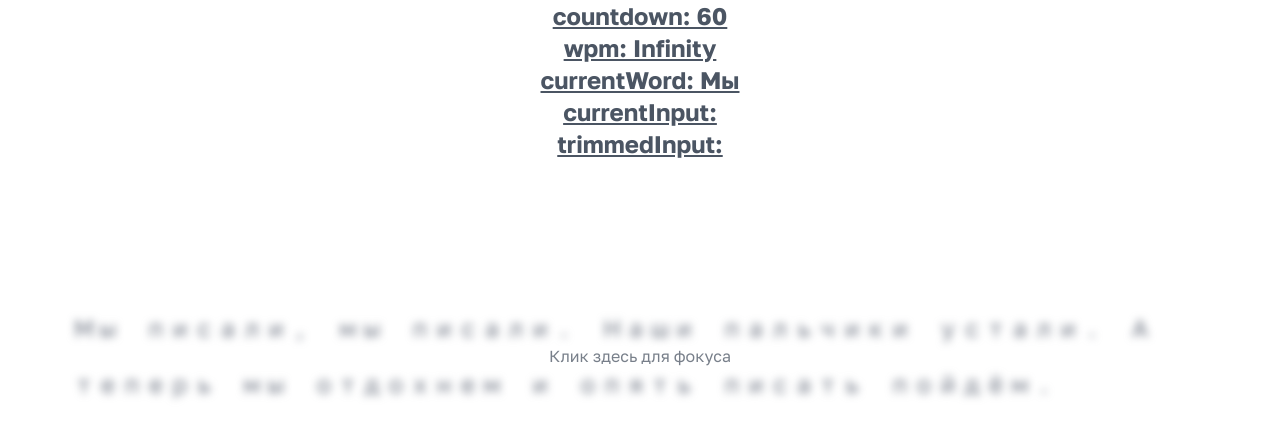
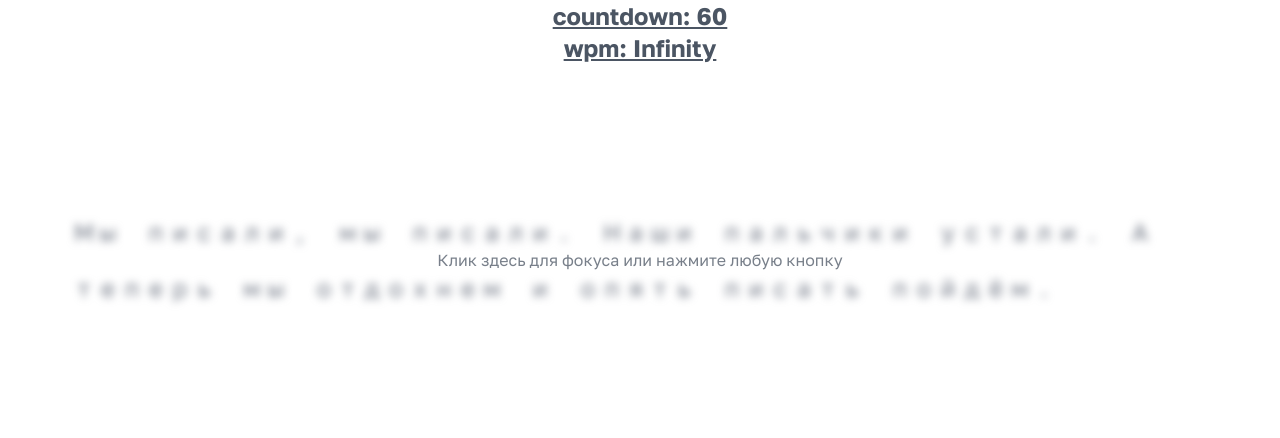
Before and after one commit to kirillmihalych/code-type, a Vue app: page / in a window 1280 px wide. Shown: the top 438 px of the page. Built offline with nearby package versions, Linux system fonts and the light colour scheme; what @tanstack/vue-query would draw is missing.

Commit message:
focus warning: now focus be setted with any key press

```diff
--- a/src/App.vue
+++ b/src/App.vue
@@ -6,16 +6,13 @@
         @result-time="(seconds) => setResultTime(seconds)"
       />
       <p>wpm: {{ Math.round(wpm) }}</p>
-      <p>currentWord: {{ currentWord }}</p>
-      <p>currentInput: {{ currentInput }}</p>
-      <p>trimmedInput: {{ trimmedInput }}</p>
     </div>
     <div class="grid grid-cols-1 w-[95vw] m-auto mt-28">
       <div
         v-show="!isInputFocused"
         class="row-start-1 col-start-1 self-center m-auto text-gray-600 opacity-75"
       >
-        Клик здесь для фокуса
+        Клик здесь для фокуса или нажмите любую кнопку
       </div>
       <div
         ref="carret-parent"
@@ -74,7 +71,7 @@
           </span>
           <!-- extra chars -->
         </div>
-        <form class="absolute opacity-0">
+        <form class="absolute opacity-0" @submit.prevent>
           <input
             ref="input"
             type="text"
@@ -93,7 +90,8 @@ import { computed, watchEffect } from "vue";
 import { useMagicKeys, useFocus, useElementBounding } from "@vueuse/core";
 import CountdownTimer from "./components/CountdownTimer.vue";
 
-const { space } = useMagicKeys();
+const { space, current } = useMagicKeys();
+
 const words = useTemplateRef("words");
 const input = useTemplateRef("input");
 const carretParent = useTemplateRef("carret-parent");
@@ -158,6 +156,16 @@ function setFocus() {
   isInputFocused.value = true;
 }
 
+watchEffect(() => {
+  // current.size > 0 && !isInputFocused
+  if (current.size > 0 && !isInputFocused.value) {
+    setFocus();
+    setTimeout(() => {
+      currentInput.value = "";
+    }, 1);
+  }
+});
+
 function isWordTyped(index) {
   return index < currentWordIndex.value;
 }
@@ -192,8 +200,6 @@ const isInputGetsBigger = computed(() => {
   return inputGetsBigger ? true : inputGetsSmaller ? false : null;
 });
 
-// const wpm = ref(0);
-
 const isTimerStarted = ref(false);
 
 function startTimer() {
@@ -217,7 +223,6 @@ watchEffect(() => {
     console.log("hi there");
   } else if (isInputGetsBigger.value) {
     if (isExtraLetters.value) {
-      console.log("there is an extra letters");
       const diff = trimmedInput.value.length - currentWord.value.length;
       let extra = [
         ...trimmedInput.value.slice(
@@ -231,7 +236,6 @@ watchEffect(() => {
         extraLetters.value.push(extra[extra.length - 1]);
       }
     }
-    console.log("i do my work");
     carretCoordinates.value.left += 24;
   } else if (!isInputGetsBigger.value) {
     if (extraLetters.value.length > 0) {
```
